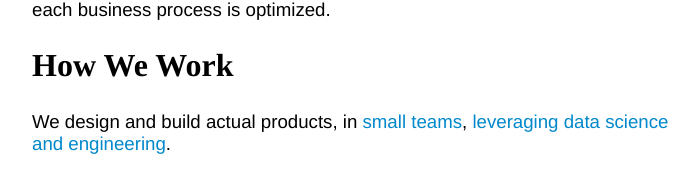
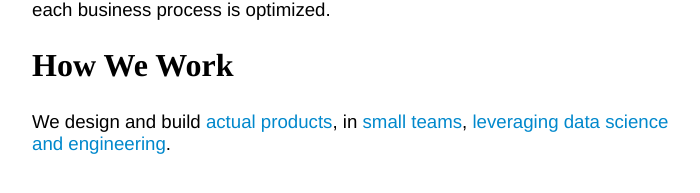
Before and after one commit to staples-sparx/StaplesLabs.github.io, a Jekyll site: the page built from what-we-do.md, in a window 1280 px wide. Shown: the part 459-652 px from the top of the page, without its empty margins (288-988 px from the left). Built offline with Jekyll 4.4.1, drawn with Linux system fonts in a browser that asks for light colours; some of the changed lines change nothing that is shown.

Commit message:
Buying some time

```diff
--- a/what-we-do.md
+++ b/what-we-do.md
@@ -17,6 +17,6 @@ magic", and each business process is optimized.
 
 ## How We Work
 
-We design and build actual products, in
+We design and build [actual products](/who-we-are#actual-products), in
 [small teams](/who-we-are#small-teams),
 [leveraging data science and engineering](/who-we-are#data-science--engineering-excellence).
```
